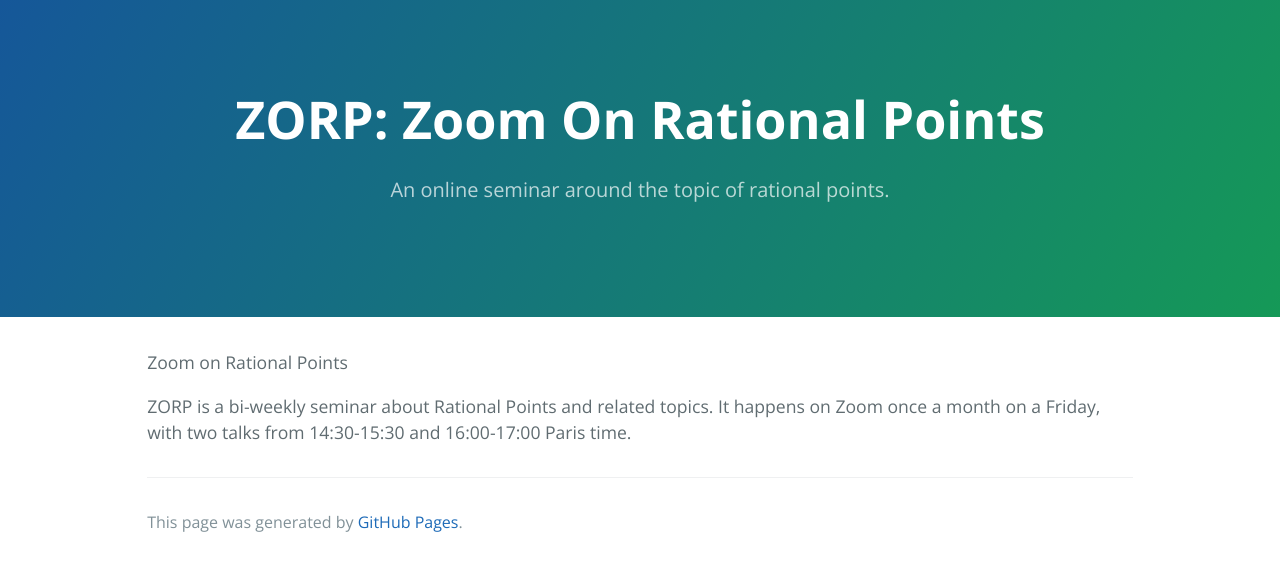
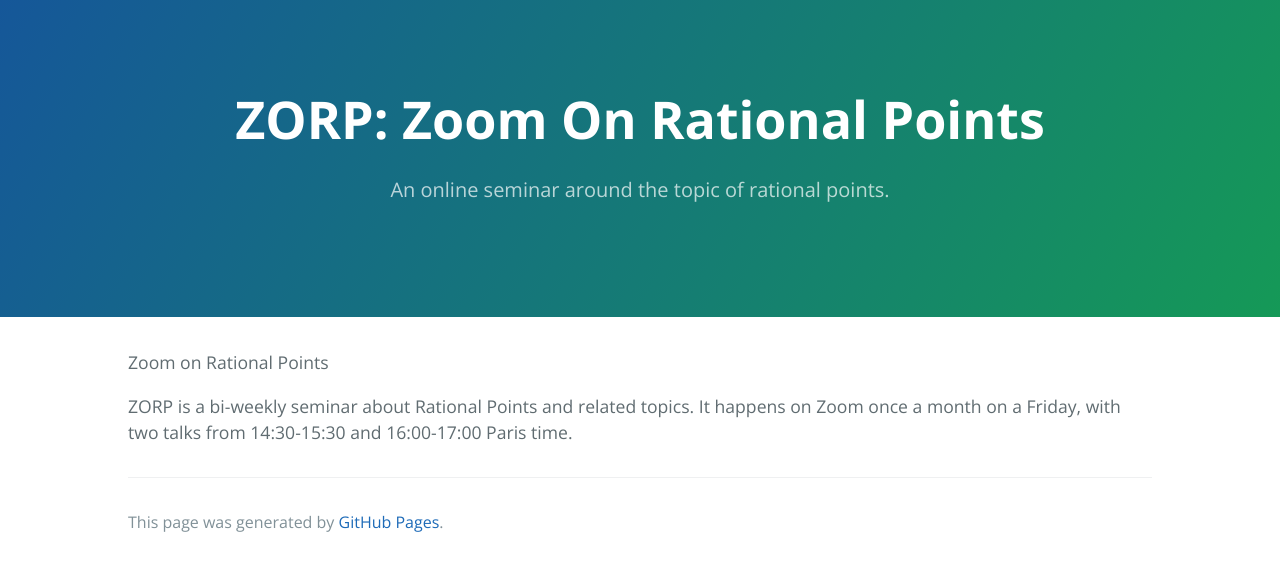
Before and after one commit to zoom-on-rational-points/zoom-on-rational-points.github.io, a Jekyll site: the page built from about.md, in a window 1280 px wide. Shown: the top 571 px of the page. Built offline with Jekyll 4.4.1, drawn with Linux system fonts in a browser that asks for light colours; our own code applies the rules of GitHub Pages for plain Markdown files.

Commit message:
Update jekyll-theme-cayman.scss

```diff
--- a/_sass/jekyll-theme-cayman.scss
+++ b/_sass/jekyll-theme-cayman.scss
@@ -168,7 +168,7 @@ a {
   }
 
   @include large {
-    max-width: 92%;
+    max-width: 95%;
     padding: 2rem 6rem;
     margin: 0 auto;
     font-size: 1.1rem;
```
